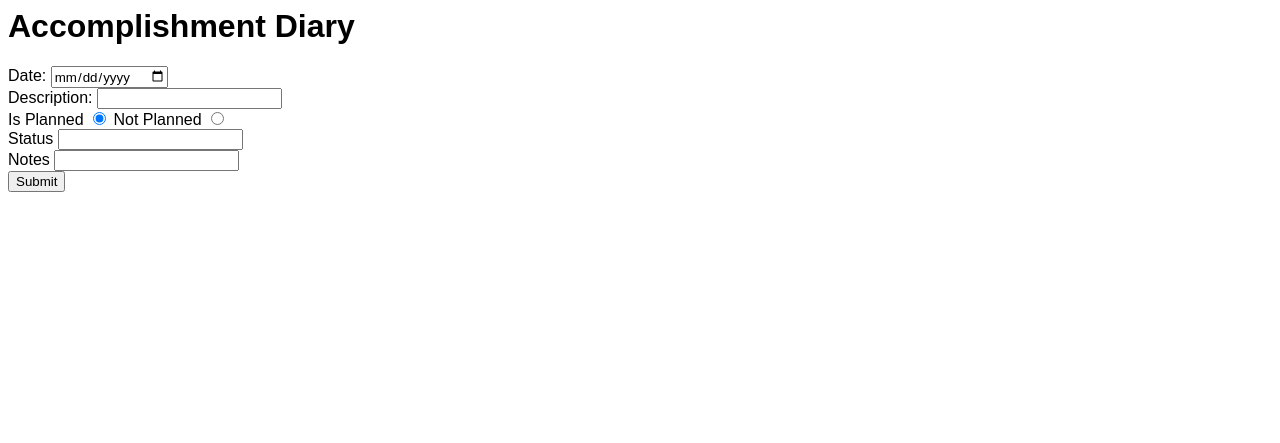
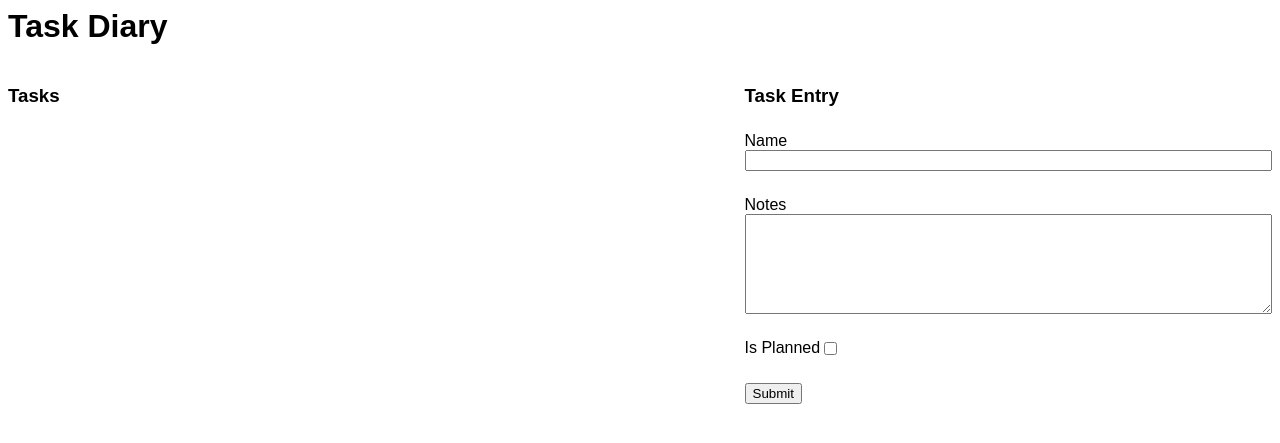
Before and after one commit to eriwang/task_diary, a Flask app: page / in a window 1280 px wide. Shown: the top 443 px of the page. Run offline with Flask 2, Linux system fonts and the light colour scheme; data that the repository does not hold is empty; style sheets or scripts are compiled from the project's sources.

Commit message:
Improved CSS

```diff
--- a/backend_src/model/accomplishment.py
+++ b/backend_src/model/accomplishment.py
@@ -24,6 +24,7 @@ class Accomplishment:
     def query_all_accomplishments(cls, cursor):
         cursor.execute('SELECT rowid, * FROM accomplishments')
         # result[1] gets returned as text in ISO8601 format
+        # TODO: ideally the date should be a pydate. Ends up being a double conversion but imo it's clearer
         return [cls(result[0], result[1][:len('2020-06-18')], result[2], bool(result[3]), Status(result[4]), result[5])
                 for result in cursor.fetchall()]
 
--- a/backend_src/templates/index.html
+++ b/backend_src/templates/index.html
@@ -4,35 +4,31 @@
         <script src="{{url_for('static', filename='main.js')}}"></script>
     </head>
     <body>
-        <h1>Accomplishment Diary</h1>
+        <h1>Task Diary</h1>
         <div id="content">
-            <div id="accomplishments">
+            <div id="center-view">
+                <div id="task-view">
+                    <h3>Tasks</h3>
+                    <div id="tasks">
+                    </div>
+                </div>
+                <div id="task-entry">
+                    <h3>Task Entry</h3>
+                    <div class="entry-text-field">
+                        <label for="entry-name">Name</label>
+                        <input type="text" id="entry-name">
+                    </div>
+                    <div class="entry-text-field">
+                        <label for="entry-notes">Notes</label>
+                        <textarea id="entry-notes"></textarea>
+                    </div>
+                    <div class="entry-checkbox-field">
+                        <label for="entry-is-planned">Is Planned</label>
+                        <input type="checkbox" id="entry-is-planned">
+                    </div>
+                    <button id="entry-submit">Submit</button>
+                </div>
             </div>
-            <form id="add-accomplishment">
-                <div>
-                    <label for="input-date">Date:</label>
-                    <input type="date" name="date" id="input-date">
-                </div>
-                <div>
-                    <label for="input-desc">Description:</label>
-                    <input type="text" name="description" id="input-desc">
-                </div>
-                <div>
-                    <label for="input-is-planned-yes">Is Planned</label>
-                    <input type="radio" name="is_planned" id="input-is-planned-yes" value="true" checked>
-                    <label for="input-is-planned-no">Not Planned</label>
-                    <input type="radio" name="is_planned" id="input-is-planned-no" value="false">
-                </div>
-                <div>
-                    <label for="input-status">Status</label>
-                    <input type="number" name="status" id="input-status">
-                </div>
-                <div>
-                    <label for="input-notes">Notes</label>
-                    <input type="text" name="notes" id="input-notes">
-                </div>
-                <button id="submit-button" type="button">Submit</button>
-            </form>
         </div>
     </body>
 </html>
--- a/frontend_src/index.js
+++ b/frontend_src/index.js
@@ -1,6 +1,13 @@
 import $ from 'jquery';
 
 import './style.css';
+
+const Status = Object.freeze({
+    'NOT_STARTED': 0,
+    'IN_PROGRESS': 1,
+    'COMPLETE': 2,
+    'DROPPED': 3
+});
 
 $(document).ajaxError((event, jqXHR, settings, exception) => {
     const errorText = `"${settings.type}" request to URL "${settings.url}" failed ` +
@@ -13,33 +20,36 @@ $(document).ajaxError((event, jqXHR, settings, exception) => {
 });
 
 $(document).ready(() => {
-    $('#submit-button').click(submitAccomplishmentForm);
+    $('#entry-submit').click(submitAccomplishmentForm);
+
     $.get('/all_accomplishments').done(populateAccomplishments);
 });
 
 function populateAccomplishments(data)
 {
     console.log(data);
+    $('#tasks').html('');
     for (let a of data['accomplishments'])
     {
         let htmlStr =   `<p data-id="${a['id']}">
                             ${a['date']}: ${a['description']}, is_planned=${a['is_planned']}, status=${a['status']}
                         </p>`;
-        $('#accomplishments').append(htmlStr);
+        $('#tasks').append(htmlStr);
     }
 }
 
+// TODO: validation
 function submitAccomplishmentForm()
 {
     console.log('submitting');
-    let data = {};
-    for (let name_and_value of $('#add-accomplishment').serializeArray())
-    {
-        data[name_and_value['name']] = name_and_value['value'];
-    }
+    let data = {
+        'date': (new Date()).toISOString().slice(0, '2020-06-22'.length),
+        'description': $('#entry-notes').val(),
+        'is_planned': $('#entry-is-planned').is(':checked'),
+        'status': Status.NOT_STARTED,
+        'notes': $('#entry-notes').val()
+    };
 
-    data['is_planned'] = (data['is_planned'] === 'true');
-    data['status'] = parseInt(data['status']);
     console.log(data);
     $.ajax('/accomplishment', {  // TODO: abstract this out. this is ridiculous to get right
         'contentType': 'application/json',
--- a/frontend_src/style.css
+++ b/frontend_src/style.css
@@ -1,3 +1,33 @@
 * {
     font-family: Arial, Helvetica, sans-serif;
 }
+
+#center-view {
+    display: flex;
+    flex-direction: row;
+    flex-wrap: wrap;
+}
+
+#task-view {
+    flex-grow: 2;
+}
+
+#task-entry {
+    flex-grow: 1;
+}
+
+.entry-text-field {
+    display: flex;
+    flex-direction: column;
+    margin: 25px 0px;
+}
+
+.entry-checkbox-field {
+    display: flex;
+    flex-direction: row;
+    margin: 25px 0px;
+}
+
+#entry-notes {
+    height: 100px;
+}
--- a/webpack.config.js
+++ b/webpack.config.js
@@ -14,6 +14,7 @@ module.exports = {
     },
     devtool: 'inline-source-map',
     watch: true,
+
     module: {
         rules: [
             {
```
